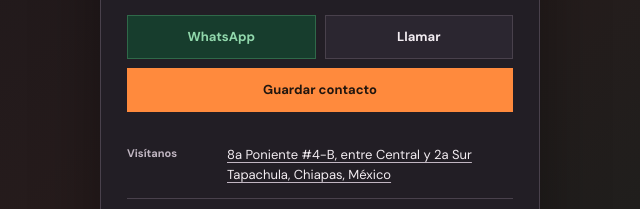
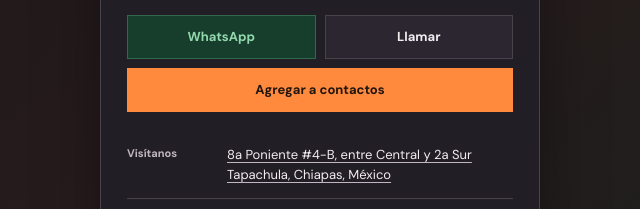
Before and after one commit to VICDEV4518/Huntech, a plain HTML site: page index.html in a window 1280 px wide. Shown: the part 403-612 px from the top of the page, 320-960 px from the left. Drawn offline with Linux system fonts and the light colour scheme.

Commit message:
Mejora de guardado de contacto

```diff
--- a/index.html
+++ b/index.html
@@ -35,7 +35,7 @@
     <nav class="actions" aria-label="Contacto">
       <a class="action whatsapp" href="https://wa.me/529622889345" target="_blank" rel="noopener noreferrer">WhatsApp</a>
       <a class="action" href="tel:+529622889345">Llamar</a>
-      <a class="action save-contact" href="assets/huntech-contacto.vcf" download="Huntech-Miguel-Rasgado.vcf">Guardar contacto</a>
+      <a class="action save-contact" href="assets/huntech-contacto.vcf">Agregar a contactos</a>
     </nav>
 
     <section class="details" aria-label="Información del local">
```
